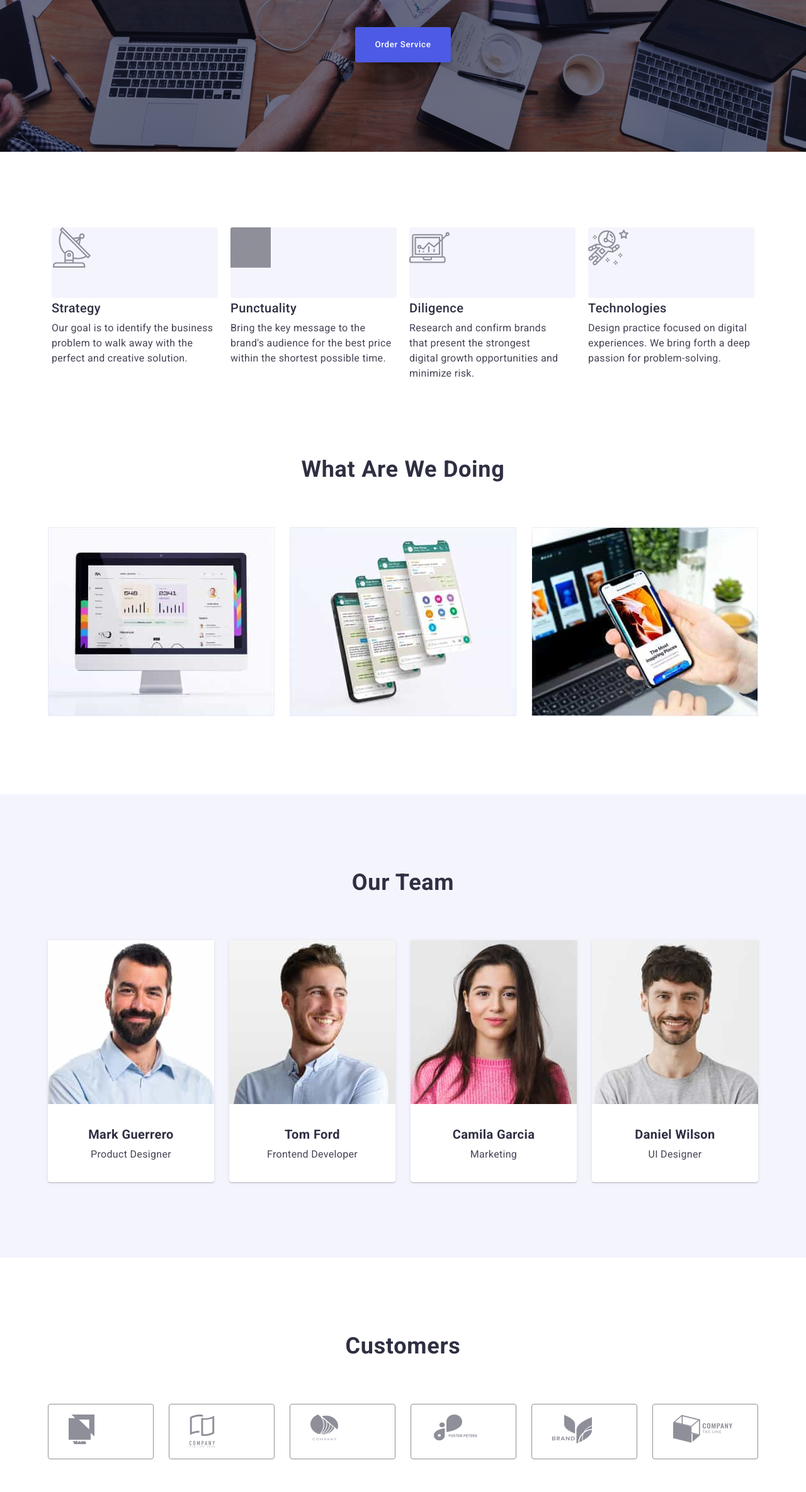
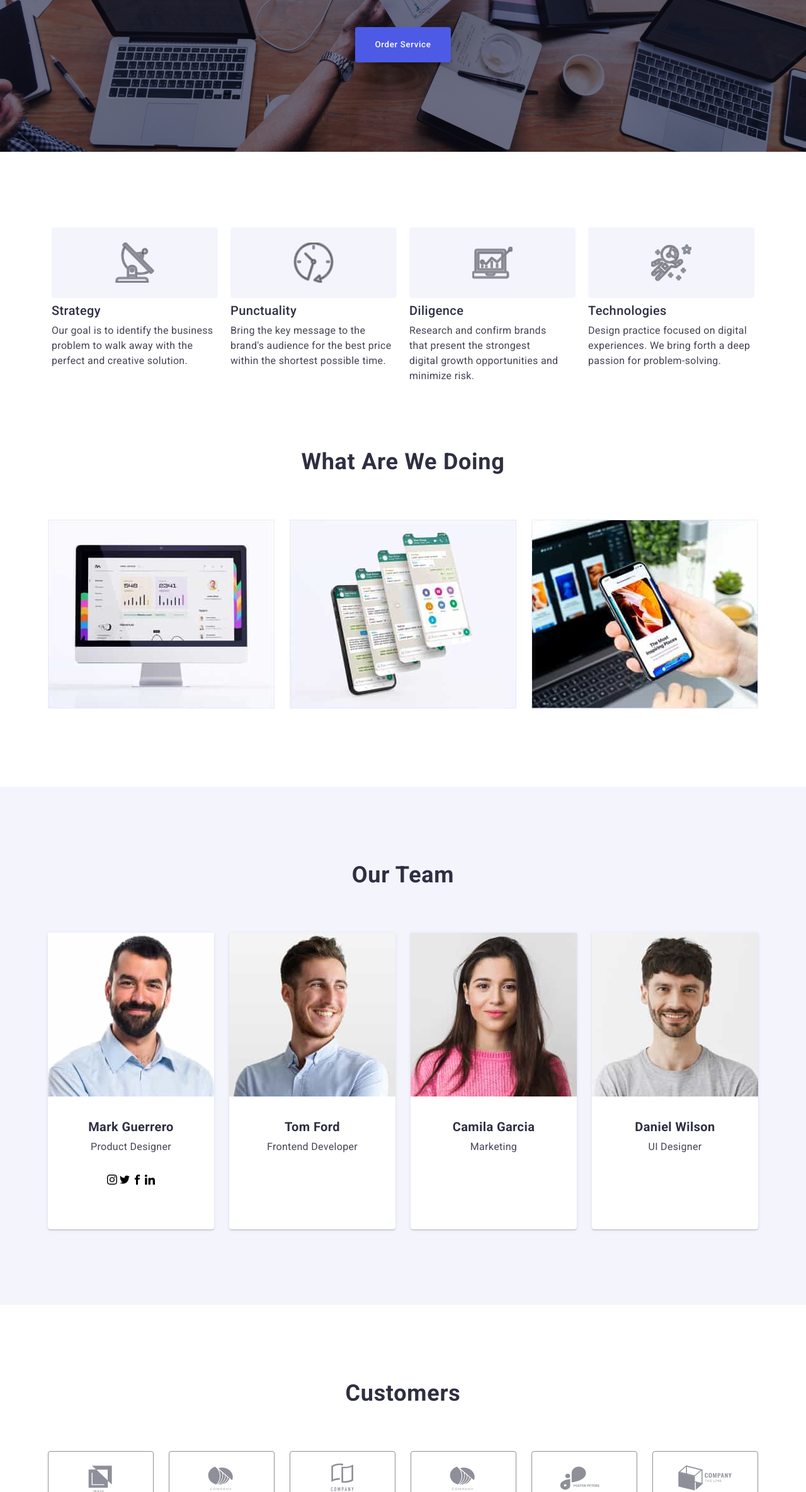
Before and after one commit to donrubenjr/goit-markup-hw-04, a plain HTML site: page index.html in a window 1280 px wide. Shown: the part 431-2800 px from the top of the page at 63% size. Drawn offline with Linux system fonts and the light colour scheme.

Commit message:
Still working on svg icon for client and article section

```diff
--- a/css/styles.css
+++ b/css/styles.css
@@ -167,20 +167,6 @@ svg {
 }
 
 /* Section Article */
-.section-article .article-unorder-list svg {
-  fill: var(--LIGHT-SLATE);
-
-  width: 264px;
-  height: 112px;
-
-  background-color: var(--CLOUD);
-  border-radius: 4px;
-  border: 0px;
-}
-
-.section-article .article-unorder-list svg:hover {
-  fill: orange;
-}
 
 .section-article ul {
   margin-left: 156px;
@@ -205,6 +191,7 @@ svg {
 
 .section-article .article-unorder-list .article-title {
   color: var(--NAVY-BLUE);
+  padding-top: 8px;
   padding-bottom: 8px;
 
   font-family: Roboto;
@@ -222,6 +209,30 @@ svg {
   letter-spacing: 0.32px;
 }
 
+.section-article .article-unorder-list .article-list-list {
+  width: 264px;
+  height: 112px;
+
+  background-color: var(--CLOUD);
+  border-radius: 4px;
+  border: 0px;
+}
+
+.article-list-list .svg-anchor {
+  display: flex;
+  justify-content: center;
+  align-items: center;
+  padding: 24px 100px;
+}
+
+.svg-anchor svg {
+  stroke: var(--LIGHT-SLATE);
+}
+
+.svg-anchor svg:hover {
+  stroke: var(--IRIS);
+}
+
 /* Section Gadget */
 .section-gadget h2 {
   color: var(--NAVY-BLUE);
@@ -230,6 +241,7 @@ svg {
   font-weight: 700;
   line-height: 40px;
   letter-spacing: 0.72px;
+  padding-top: 120px;
 }
 
 .section-gadget .gadget-unorder-list {
@@ -302,6 +314,21 @@ svg {
     0px 1px 6px 0px rgba(46, 47, 66, 0.08);
 }
 
+.svg-icons-container .svg-icon-div {
+  display: inline-block;
+  justify-content: space-between;
+  align-items: center;
+}
+.svg-icons-container .svg-icon-div .svg-icon-anchor {
+  width: 16px;
+  height: 16px;
+
+  display: flex;
+  justify-content: center;
+  align-items: center;
+  gap: 24px;
+}
+
 /* Customer Section */
 .customers {
   background-color: var(--WHITE);
@@ -347,7 +374,7 @@ svg {
   }
 
   .svg-icon-anchor svg:hover {
-    fill: orange;
+    fill: var(--IRIS);
   }
 }
 
--- a/index.html
+++ b/index.html
@@ -75,10 +75,10 @@
       <!-- Section for Articles -->
       <section class="container section-article">
         <ul class="article-unorder-list">
-          <li>
-            <a href="#">
-              <svg class="svg-article-icon">
-                <use href="./images/svg/article-icons.svg#antenna" />
+          <li class="article-list-list">
+            <a class="svg-anchor">
+              <svg width="64" height="64px">
+                <use href="./images/icons.svg#antenna-1" />
               </svg>
             </a>
             <h2 class="article-title">Strategy</h2>
@@ -88,10 +88,10 @@
             </p>
           </li>
 
-          <li>
-            <a href="#">
-              <svg class="svg-article-icon">
-                <use href="./images/svg/article-icons.svg#clock" />
+          <li class="article-list-list">
+            <a class="svg-anchor">
+              <svg width="64" height="64px">
+                <use href="./images/icons.svg#clock-1" />
               </svg>
             </a>
             <h2 class="article-title">Punctuality</h2>
@@ -101,10 +101,10 @@
             </p>
           </li>
 
-          <li>
-            <a href="#">
-              <svg class="svg-article-icon">
-                <use href="./images/svg/article-icons.svg#diagram" />
+          <li class="article-list-list">
+            <a class="svg-anchor">
+              <svg width="64" height="64px">
+                <use href="./images/icons.svg#diagram-1" />
               </svg>
             </a>
             <h2 class="article-title">Diligence</h2>
@@ -114,10 +114,10 @@
             </p>
           </li>
 
-          <li>
-            <a href="#">
-              <svg class="svg-article-icon">
-                <use href="./images/svg/article-icons.svg#astronaut" />
+          <li class="article-list-list">
+            <a class="svg-anchor">
+              <svg width="64" height="64px">
+                <use href="./images/icons.svg#astronaut-1" />
               </svg>
             </a>
             <h2 class="article-title">Technologies</h2>
@@ -159,6 +159,39 @@
             <img src="./images/mark.jpg" alt="Mark Guerrero" width="264" />
             <p class="name"><b>Mark Guerrero</b></p>
             <p class="designation">Product Designer</p>
+            <div class="svg-icons-container">
+              <div class="svg-icon-div">
+                <a href="#" class="svg-icon-anchor instagram">
+                  <svg>
+                    <use href="./images/icons.svg#instagram" />
+                  </svg>
+                </a>
+              </div>
+
+              <div class="svg-icon-div">
+                <a href="#" class="svg-icon-anchor twitter">
+                  <svg>
+                    <use href="./images/icons.svg#twitter-1" />
+                  </svg>
+                </a>
+              </div>
+
+              <div class="svg-icon-div">
+                <a href="#" class="svg-icon-anchor facebook">
+                  <svg>
+                    <use href="./images/icons.svg#facebook" />
+                  </svg>
+                </a>
+              </div>
+
+              <div class="svg-icon-div">
+                <a href="#" class="svg-icon-anchor linkedin">
+                  <svg>
+                    <use href="./images/icons.svg#linkedin-1" />
+                  </svg>
+                </a>
+              </div>
+            </div>
           </li>
 
           <li class="team-list">
@@ -186,55 +219,49 @@
         <h2>Customers</h2>
         <ul class="svg-icon-lists">
           <li class="svg-icon-item">
-            <a href="#" class="svg-icon-anchor">
-              <svg class="client-icon first">
-                <!--width="104" height="56"-->
-                <use href="./images/svg/client-icons.svg#company1" />
+            <a class="svg-icon-anchor">
+              <svg>
+                <use href="./images/icons.svg#Logo-6" />
               </svg>
             </a>
           </li>
 
           <li class="svg-icon-item">
-            <a href="#" class="svg-icon-anchor">
-              <svg class="client-icon second">
-                <!--width="104" height="56"-->
-                <use href="./images/svg/client-icons.svg#company2" />
+            <a class="svg-icon-anchor">
+              <svg>
+                <use href="./images/icons.svg#Logo-5" />
               </svg>
             </a>
           </li>
 
           <li class="svg-icon-item">
-            <a href="#" class="svg-icon-anchor">
-              <svg class="client-icon third">
-                <!--width="104" height="56"-->
-                <use href="./images/svg/client-icons.svg#company3" />
+            <a class="svg-icon-anchor">
+              <svg>
+                <use href="./images/icons.svg#Logo-4" />
               </svg>
             </a>
           </li>
 
           <li class="svg-icon-item">
-            <a href="#" class="svg-icon-anchor">
-              <svg class="client-icon fourth">
-                <!--width="104" height="56"-->
-                <use href="./images/svg/client-icons.svg#company4" />
+            <a class="svg-icon-anchor">
+              <svg>
+                <use href="./images/icons.svg#Logo-3" />
               </svg>
             </a>
           </li>
 
           <li class="svg-icon-item">
-            <a href="#" class="svg-icon-anchor">
-              <svg class="client-icon fifth">
-                <!--width="104" height="56"-->
-                <use href="./images/svg/client-icons.svg#company5" />
+            <a class="svg-icon-anchor">
+              <svg>
+                <use href="./images/icons.svg#Logo-2" />
               </svg>
             </a>
           </li>
 
           <li class="svg-icon-item">
-            <a href="#" class="svg-icon-anchor">
-              <svg class="client-icon sixth">
-                <!--width="104" height="56"-->
-                <use href="./images/svg/client-icons.svg#company6" />
+            <a class="svg-icon-anchor">
+              <svg>
+                <use href="./images/icons.svg#Logo-1" />
               </svg>
             </a>
           </li>
```
Also changed, not shown: images/icons.svg (added).
